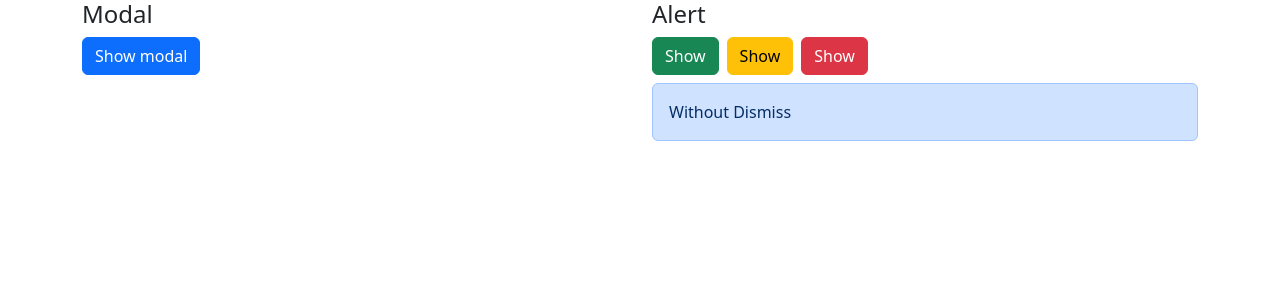
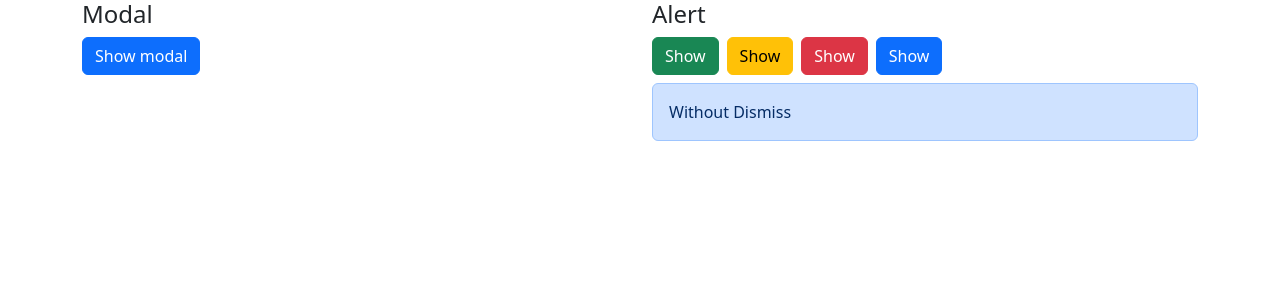
Before and after one commit to SagynalievTaalaibek/modal-alert, a React (Vite) app: page / in a window 1280 px wide. Shown: the top 300 px of the page. Built offline with nearby package versions, Linux system fonts and the light colour scheme; the HTML template or start-up script is replaced by a standard one.

Commit message:
change three button to one button of list

```diff
--- a/src/App.tsx
+++ b/src/App.tsx
@@ -85,21 +85,16 @@ const App = () => {
           </div>
           <div className="col-6">
             <h4 className="mb-2">Alert</h4>
-            <Button
-              type={'success'}
-              label={showAlert[0].show ? 'Hide' : 'Show'}
-              onClick={() => changeAlertShow(1)}
-            />
-            <Button
-              type={'warning'}
-              label={showAlert[1].show ? 'Hide' : 'Show'}
-              onClick={() => changeAlertShow(2)}
-            />
-            <Button
-              type={'danger'}
-              label={showAlert[2].show ? 'Hide' : 'Show'}
-              onClick={() => changeAlertShow(3)}
-            />
+            {showAlert.map((alert) => {
+              return (
+                <Button
+                  key={alert.id}
+                  type={alert.type}
+                  label={alert.show ? 'Hide' : 'Show'}
+                  onClick={() => changeAlertShow(alert.id)}
+                />
+              );
+            })}
             {showAlert.map((alert) => (
               <Alert
                 key={alert.id}
```
